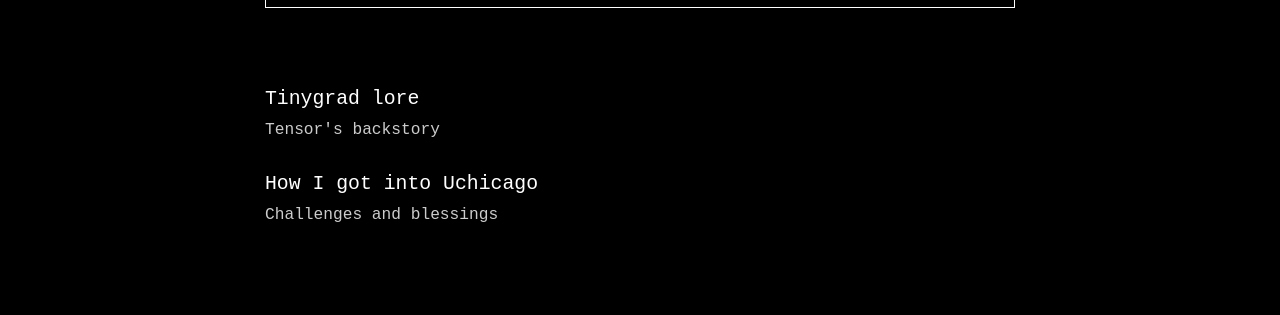
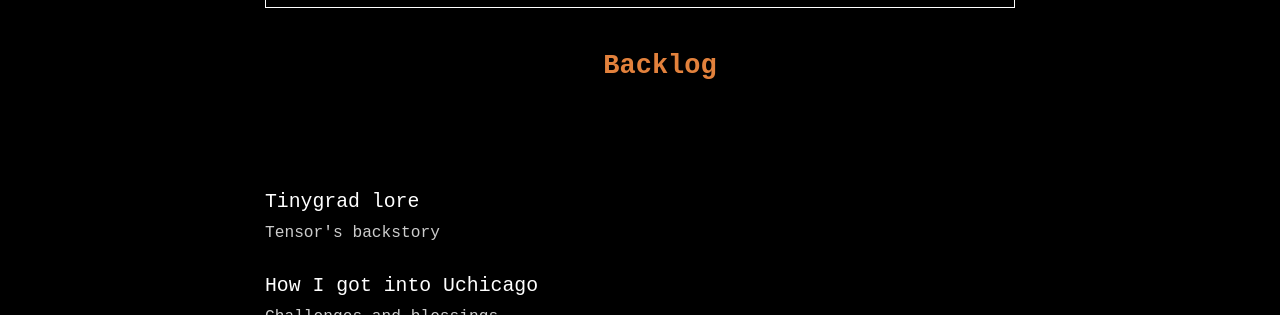
Before and after one commit to manuelarceaguirre/arce, a plain HTML site: page index.html in a window 1280 px wide. Shown: the part 485-800 px from the top of the page. Drawn offline with Linux system fonts and the light colour scheme.

Commit message:
Backlog title

```diff
--- a/index.html
+++ b/index.html
@@ -140,6 +140,13 @@
         </main>
 
         <!-- Blog Entries Section -->
+
+        <section class="future-section">
+            <div class="header">
+                <h1>Backlog</h1>
+            </div>
+        </section>
+
         <section class="blog-entries">
             <div class="entry-card">
                 <h3><a href="tinygrad lore/">Tinygrad lore</a></h3>
```
